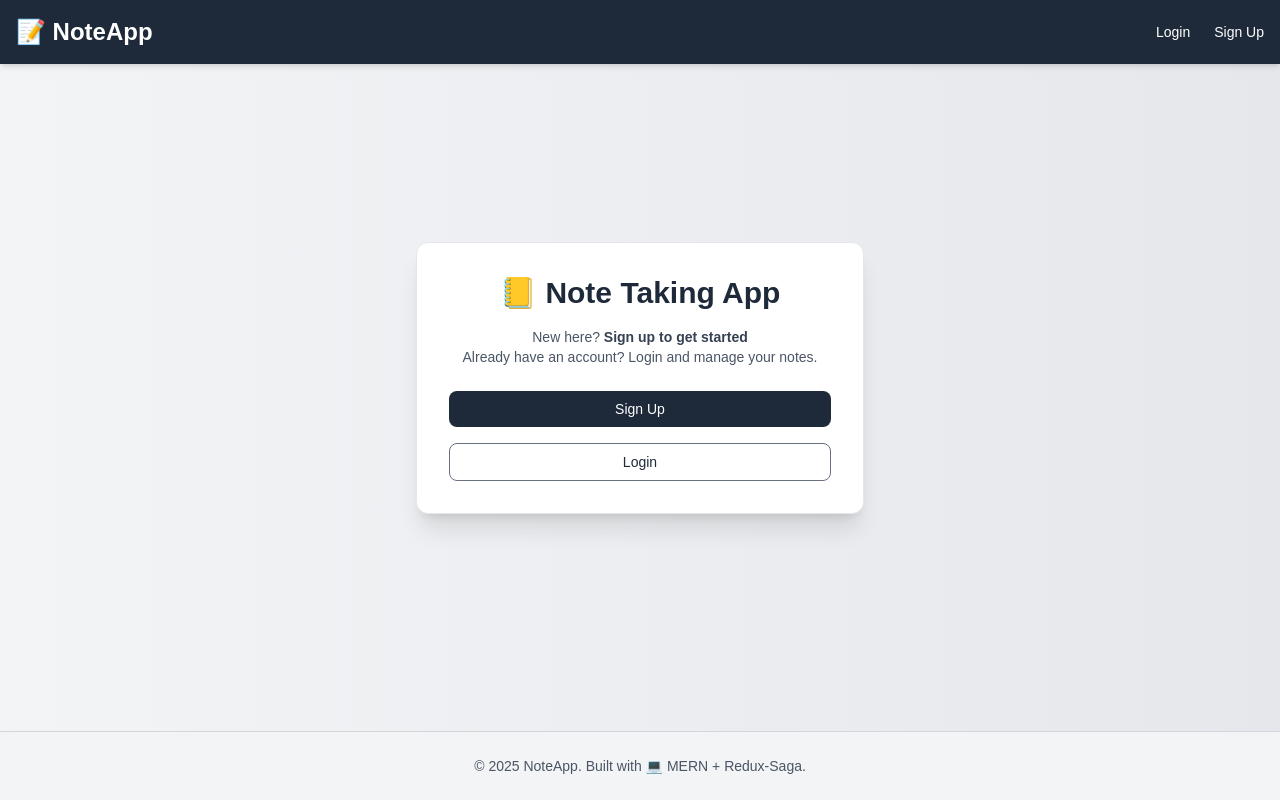
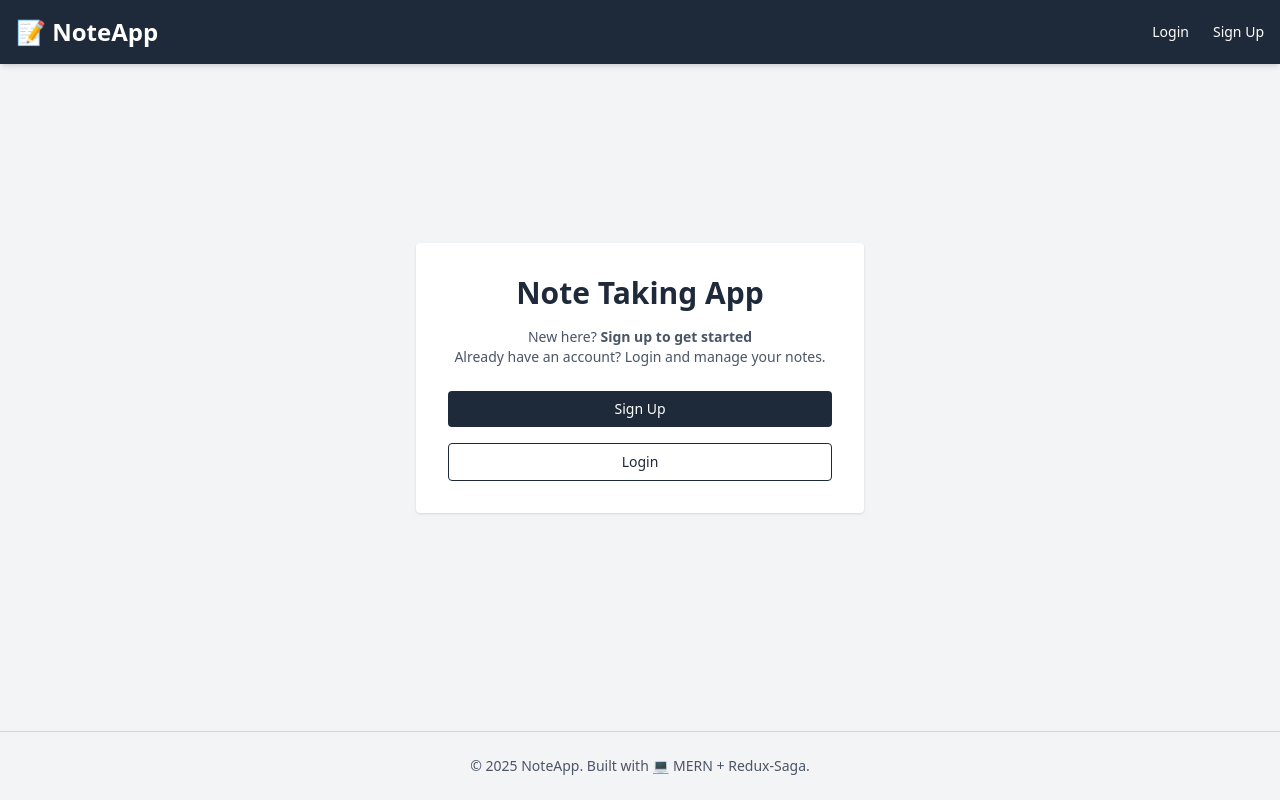
Before and after one commit to umesh-bist/Note_taking_app_MERN, a React (Vite) app in the folder frontend/frontend/: page / in a window 1280 px wide. Built offline with nearby package versions, Linux system fonts and the light colour scheme.

Commit message:
Update Home.jsx to simple black-gray-white style

```diff
--- a/frontend/frontend/src/components/Home.jsx
+++ b/frontend/frontend/src/components/Home.jsx
@@ -4,33 +4,28 @@ import Header from './Header';
 import Footer from './Footer';
 
 const Home = () => {
-<style>
-
-
-</style>
-
   return (
-    <div style={{fontFamily:'sans-serif', backgroundColor:'gray-300',fontSize:'100%'}} className="min-h-screen flex flex-col justify-between bg-gradient-to-r from-gray-100 to-gray-200 scrollbar-hide ">
+    <div className="min-h-screen flex flex-col justify-between bg-gray-100">
       <Header />
 
       <main className="flex-grow flex justify-center items-center px-4">
-        <div className="bg-white shadow-xl rounded-xl p-8 max-w-md w-full text-center mt-10 mb-10 border border-gray-200">
-          <h1 className="text-3xl font-bold text-gray-800 mb-4">📒 Note Taking App</h1>
+        <div className="bg-white shadow rounded p-8 max-w-md w-full text-center mt-10 mb-10">
+          <h1 className="text-3xl font-bold text-gray-800 mb-4">Note Taking App</h1>
           <p className="text-gray-600 mb-6">
-            New here? <span className="font-semibold text-gray-700">Sign up to get started</span><br />
+            New here? <span className="font-semibold">Sign up to get started</span><br />
             Already have an account? Login and manage your notes.
           </p>
 
           <div className="flex flex-col gap-4">
             <Link
               to="/signup"
-              className="bg-gray-800 text-white px-4 py-2 rounded-lg hover:bg-gray-700 transition duration-300"
+              className="bg-gray-800 text-white px-4 py-2 rounded hover:bg-gray-900 transition duration-200"
             >
               Sign Up
             </Link>
             <Link
               to="/login"
-              className="border border-gray-500 text-gray-800 px-4 py-2 rounded-lg hover:bg-gray-100 transition duration-300"
+              className="border border-gray-800 text-gray-800 px-4 py-2 rounded hover:bg-gray-200 transition duration-200"
             >
               Login
             </Link>
```
